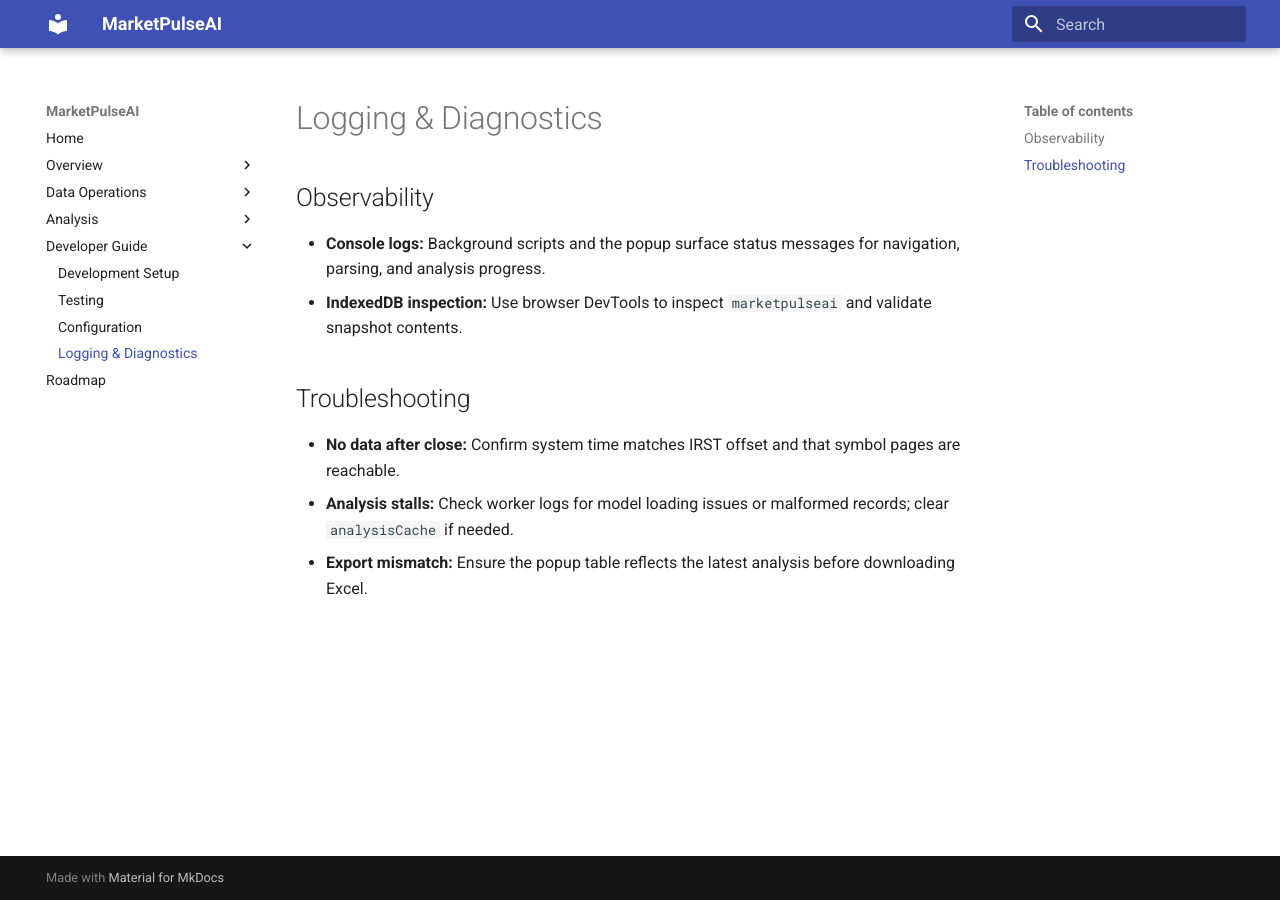
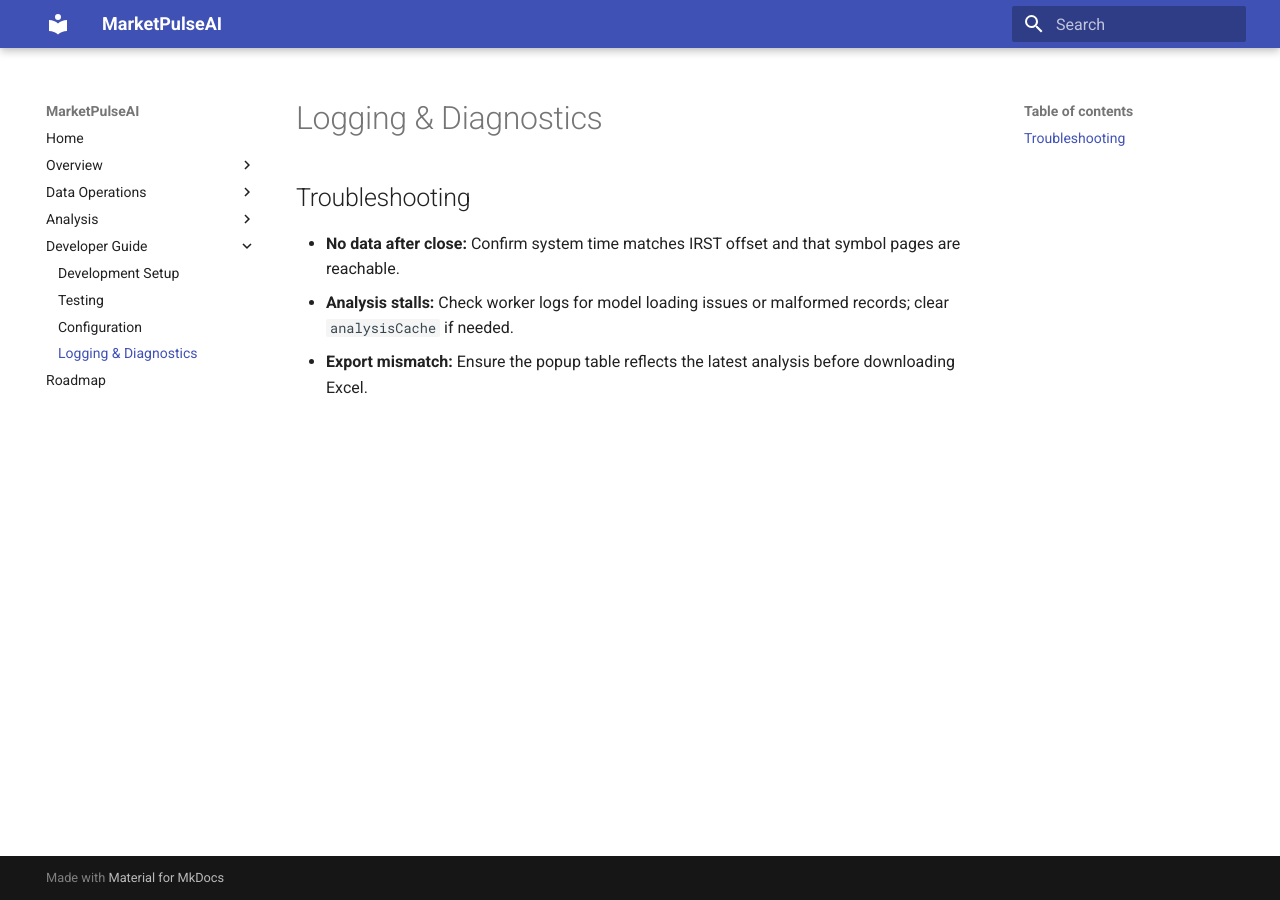
Before and after one commit to shari-ar/MarketPulseAI, an MkDocs documentation site: the page built from docs/diagnostics.md, in a window 1280 px wide. Built offline with MkDocs 1.6.1 and Material for MkDocs 9.7.7, drawn with Linux system fonts in a browser that asks for light colours.

Commit message:
Update diagnostics.md

```diff
--- a/docs/diagnostics.md
+++ b/docs/diagnostics.md
@@ -1,9 +1,4 @@
 # Logging & Diagnostics
-
-## Observability
-
-- **Console logs:** Background scripts and the popup surface status messages for navigation, parsing, and analysis progress.
-- **IndexedDB inspection:** Use browser DevTools to inspect `marketpulseai` and validate snapshot contents.
 
 ## Troubleshooting
 
```
